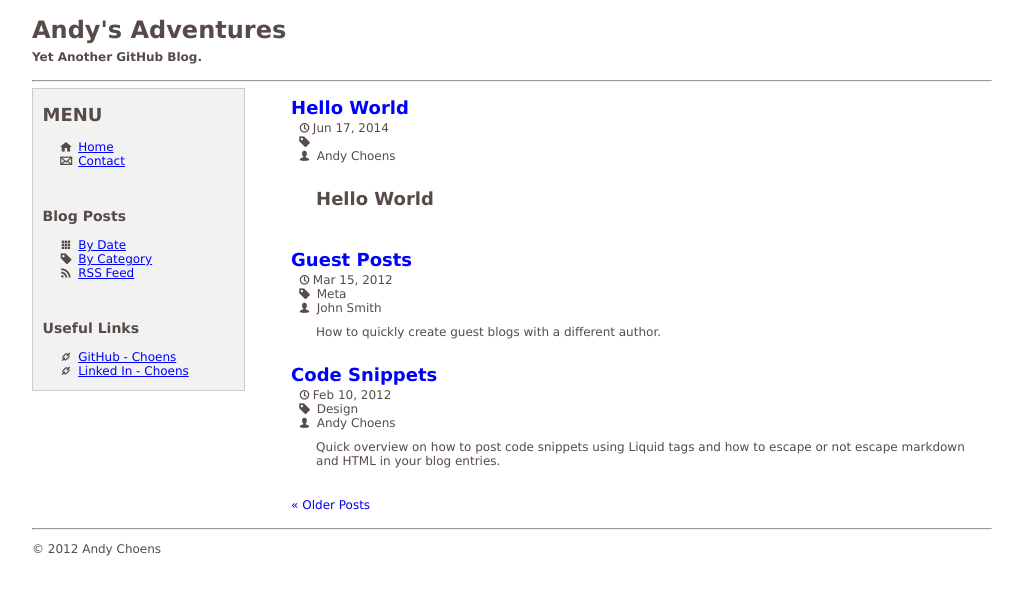
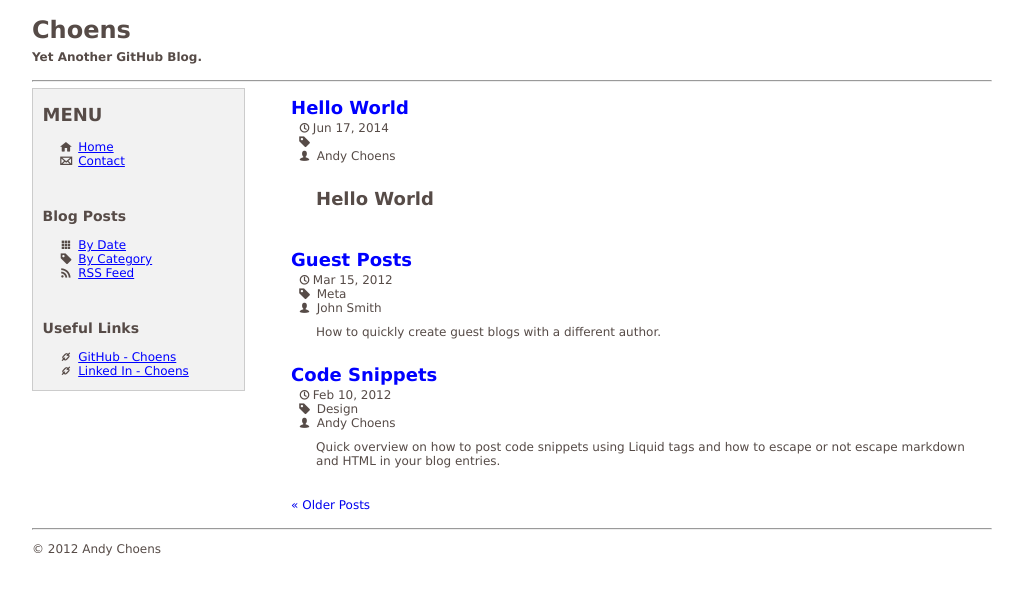
Before and after one commit to Choens/choens.github.io, a Jekyll site: the page built from index.html, in a window 1280 px wide. Shown: the top 595 px of the page, without its empty margins (26-1049 px from the left). Built offline with Jekyll 4.4.1, drawn with Linux system fonts in a browser that asks for light colours; the list of posts is cut into pages by our own code.

Commit message:
Tweaks the basics.

```diff
--- a/_config.yml
+++ b/_config.yml
@@ -1,13 +1,14 @@
 ## Site ========================================================================
 
-name: Andy's Adventures
+name: Choens
 description: Yet Another GitHub Blog.
 
 
-pages_list:
-  About: '/about'
-  Blog: '/blog'
-  RSS: '/rss.xml'
+# What exactly does this do?
+#pages_list:
+#  About: '/about'
+#  Blog: '/blog'
+#  RSS: '/rss.xml'
 
 url: http://choens.github.io
 
```
